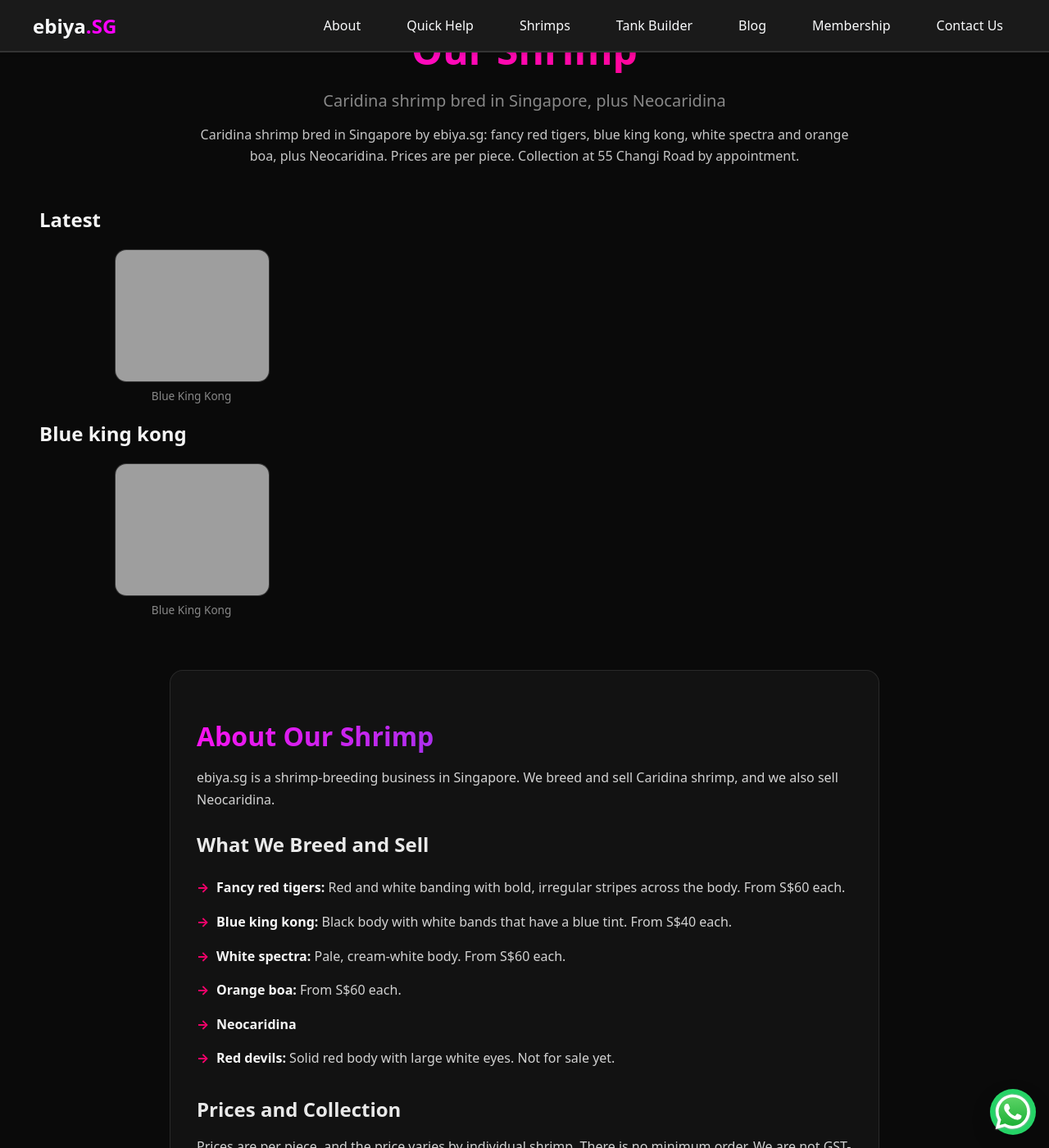
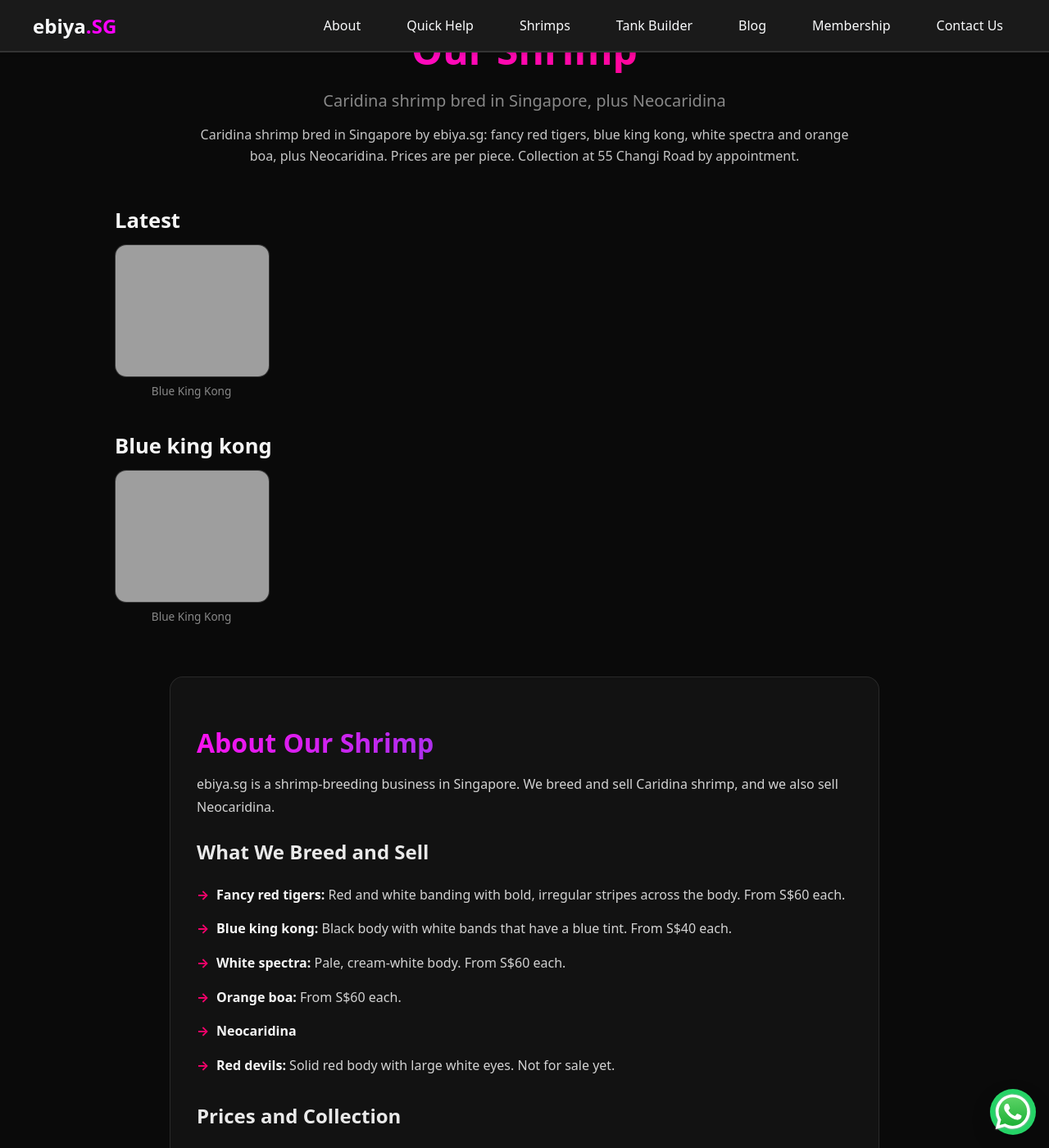
Before and after one commit to m33lucky-benny/reimagined-eureka, a Jekyll site: the page built from shrimp.md, in a window 1280 px wide and 1400 px high, scrolled down 230 px. Shown: the whole window at 82% size. Built offline with Jekyll 4.4.1, drawn with Linux system fonts in a browser that asks for light colours; grey boxes are pictures that could not be loaded.

Commit message:
Shrimp page: gallery CSS for Latest row, section headings, 3 columns on phones
Co-Authored-By: Claude Sonnet 5.5 <noreply@anthropic.com>

```diff
--- a/_sass/pages/_shrimp.scss
+++ b/_sass/pages/_shrimp.scss
@@ -60,10 +60,42 @@
       gap: 0.75rem;
     }
 
+    // Phones: exactly 3 columns
     @media (max-width: 480px) {
-      grid-template-columns: repeat(auto-fill, minmax(120px, 1fr));
+      grid-template-columns: repeat(3, minmax(0, 1fr));
       gap: 0.5rem;
     }
+  }
+
+  // "Latest" strip: exactly one row, however many items fit.
+  // Extra items fall into implicit rows of height 0 and are clipped.
+  .shrimp-gallery--latest {
+    grid-template-rows: auto;
+    grid-auto-rows: 0;
+    row-gap: 0;
+    overflow: hidden;
+  }
+
+  // Sections (Latest, then one per type)
+  .gallery-section {
+    max-width: 1000px;
+    margin: 0 auto 2.5rem;
+  }
+
+  .gallery-section-title {
+    font-size: clamp(1.25rem, 3vw, 1.6rem);
+    font-weight: 700;
+    color: $color-text;
+    margin: 0 0 0.75rem;
+    text-align: left;
+  }
+
+  .gallery-section-note {
+    margin: -0.25rem 0 0.75rem;
+    font-size: 0.95rem;
+    font-weight: 600;
+    color: $muted;
+    text-align: left;
   }
 
   // Individual Shrimp Item
@@ -94,7 +126,8 @@
       display: block;
 
       @media (max-width: 480px) {
-        height: 140px;
+        height: auto;
+        aspect-ratio: 1 / 1;
       }
     }
 
```
